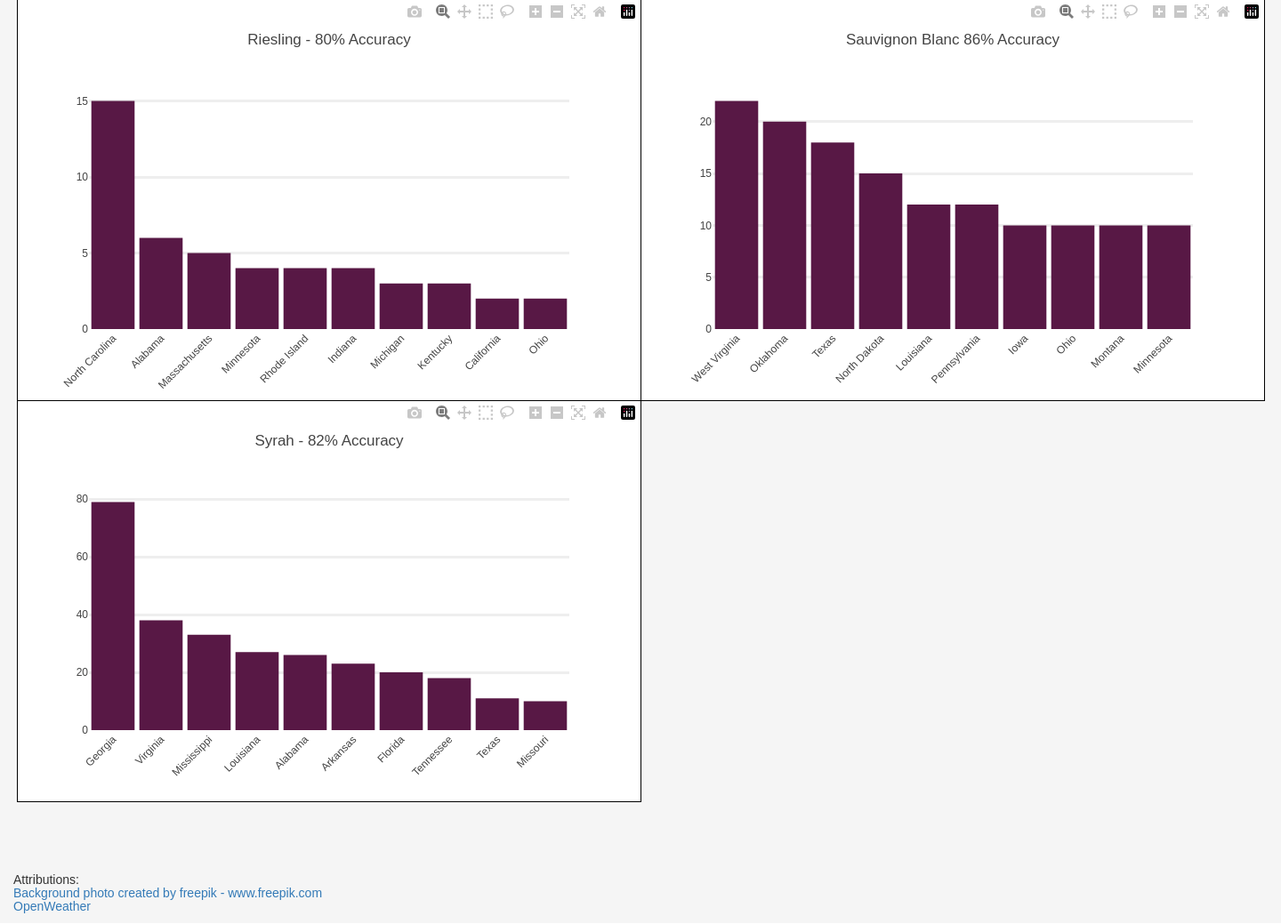
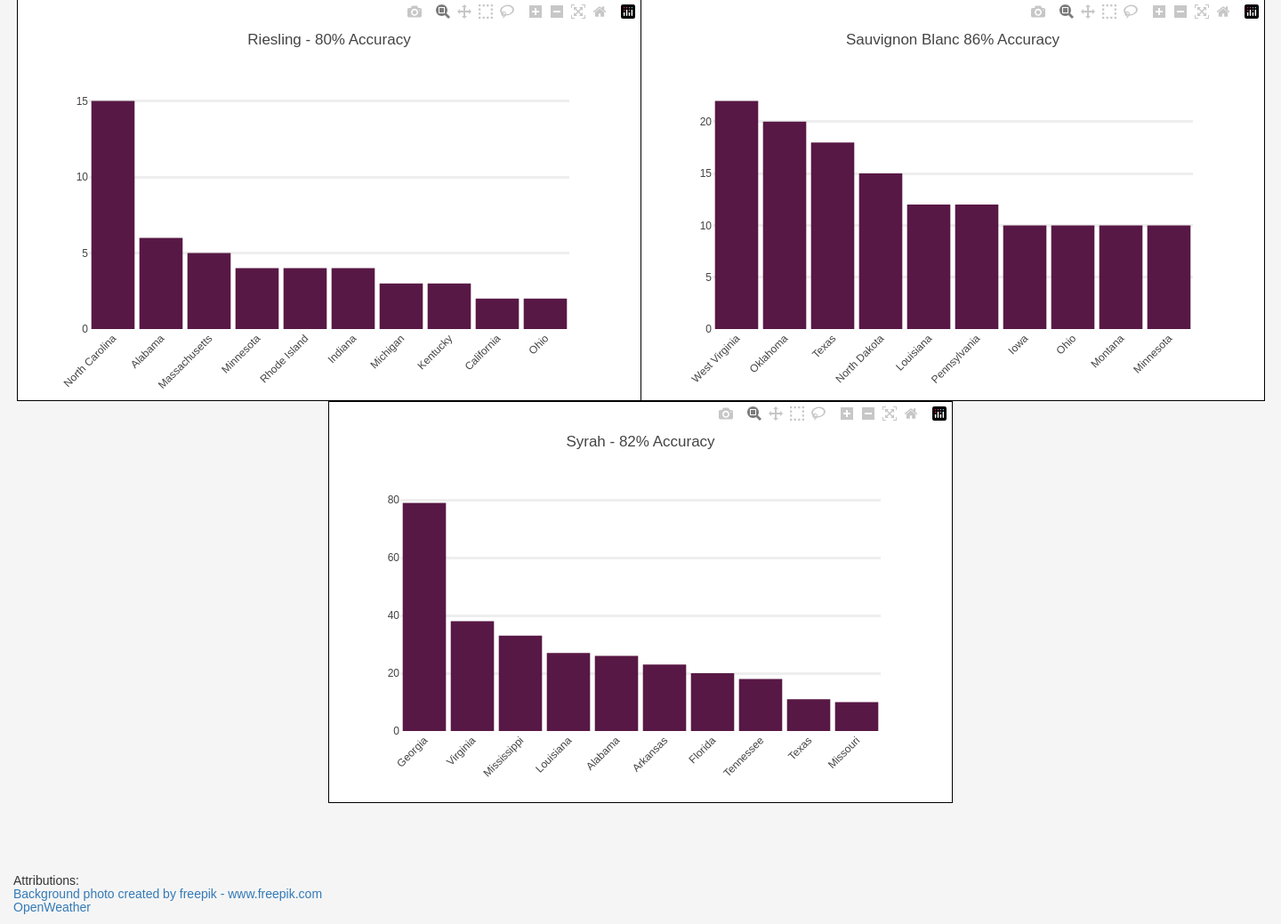
Before and after one commit to renatabg2205/growmywine, a Flask app: page / in a window 1440 px wide. Shown: the part 2391-3430 px from the top of the page at 89% size. Run offline with Flask 2, Linux system fonts and the light colour scheme; some libraries are stand-ins or nearby versions.

Commit message:
Updating index.html

```diff
--- a/app/templates/index.html
+++ b/app/templates/index.html
@@ -84,8 +84,14 @@
             <td style="border:1px solid #000000;"><div id="breakdown-row3p1"></div></td>
             <td style="border:1px solid #000000;"><div id="breakdown-row3p2"></div></td>
           </tr>
+        </table>
+      </div>
+    </div>
+    <div class="row" style="width: 100%"></div>
+      <div class="col-xs-12 col-sm-12 col-md-12 text-center">
+        <table style="width: max-content" align="center">
           <tr>
-            <td style="border:1px solid #000000;"><div id="breakdown-row4p1"></div></td>
+            <td style="border:1px solid #000000; align-items: center;"><div id="breakdown-row4p1"></div></td>
           </tr>
         </table>
         <br><br><br><br>
```
